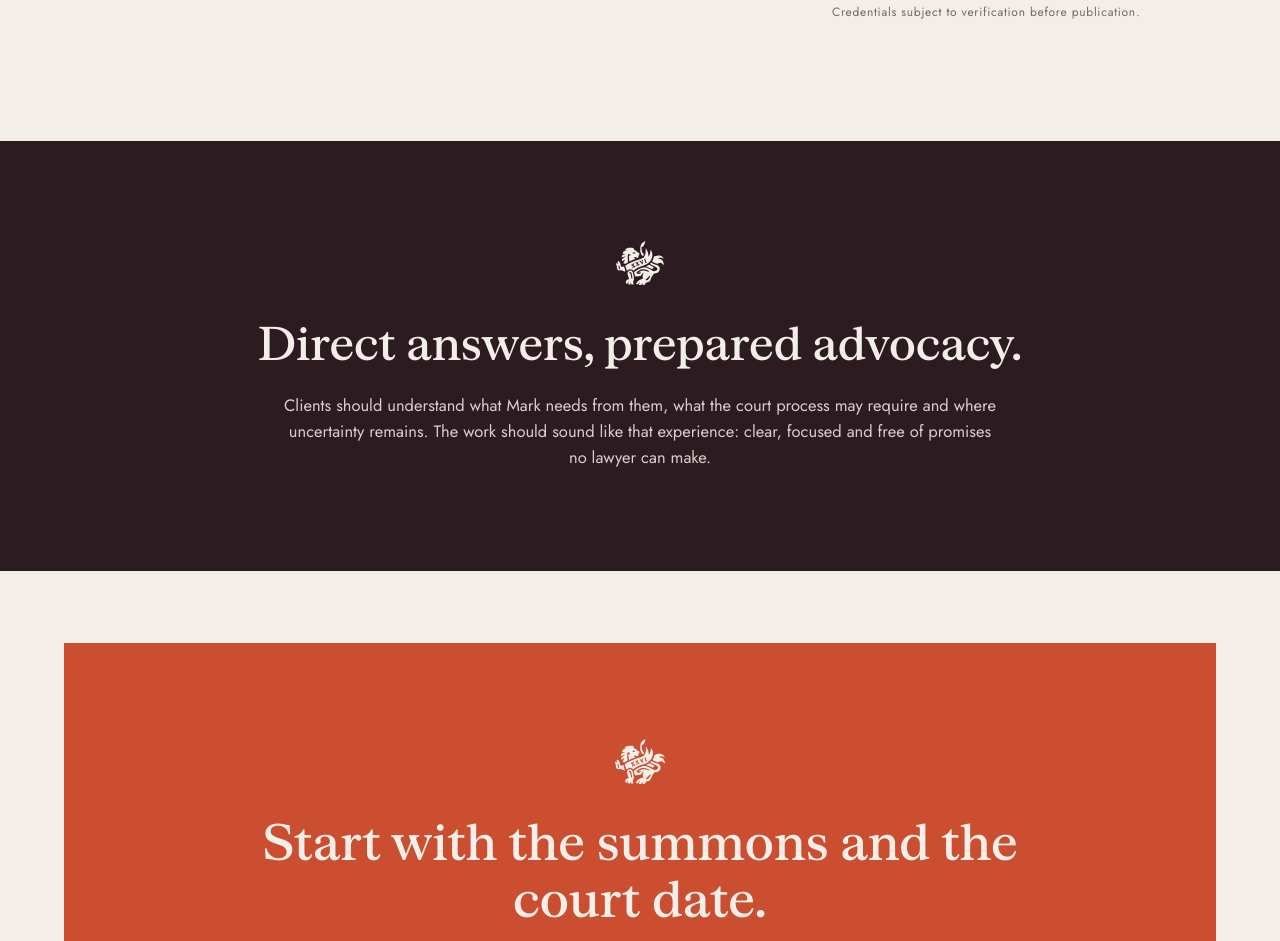
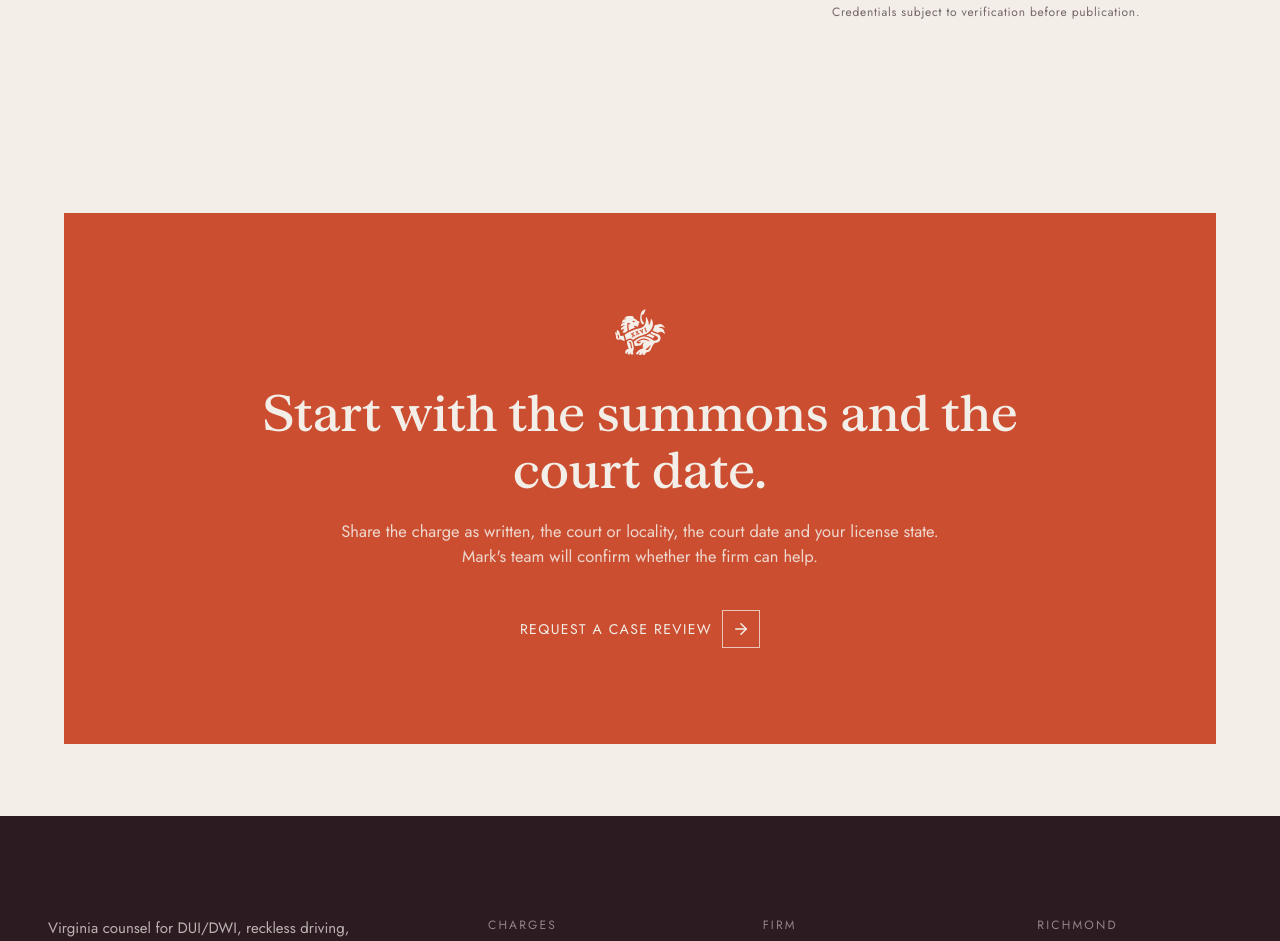
Before and after one commit to swim-lang/avodah-traffic-preview, a plain HTML site: page mark-earley.html in a window 1280 px wide. Shown: the part 1409-2350 px from the top of the page. Drawn offline with Linux system fonts and the light colour scheme.

Commit message:
Mark Earley: remove the approach statement band
Redundant against the orange closing CTA directly below it.

Co-Authored-By: Claude Fable 5 <noreply@anthropic.com>

```diff
--- a/mark-earley.html
+++ b/mark-earley.html
@@ -83,13 +83,6 @@
       </aside>
     </section>
 
-    <!-- ============ APPROACH ============ -->
-    <section class="centered-band centered-band--aubergine">
-      <img src="assets/crest-ivory.svg" alt="" class="reveal" />
-      <h2 class="reveal" style="--d: .12s">Direct answers, prepared advocacy.</h2>
-      <p class="reveal" style="--d: .24s">Clients should understand what Mark needs from them, what the court process may require and where uncertainty remains. The work should sound like that experience: clear, focused and free of promises no lawyer can make.</p>
-    </section>
-
     <!-- ============ CTA — INSET ORANGE ============ -->
     <section class="cta-inset">
       <div class="cta-inset__panel">
```
